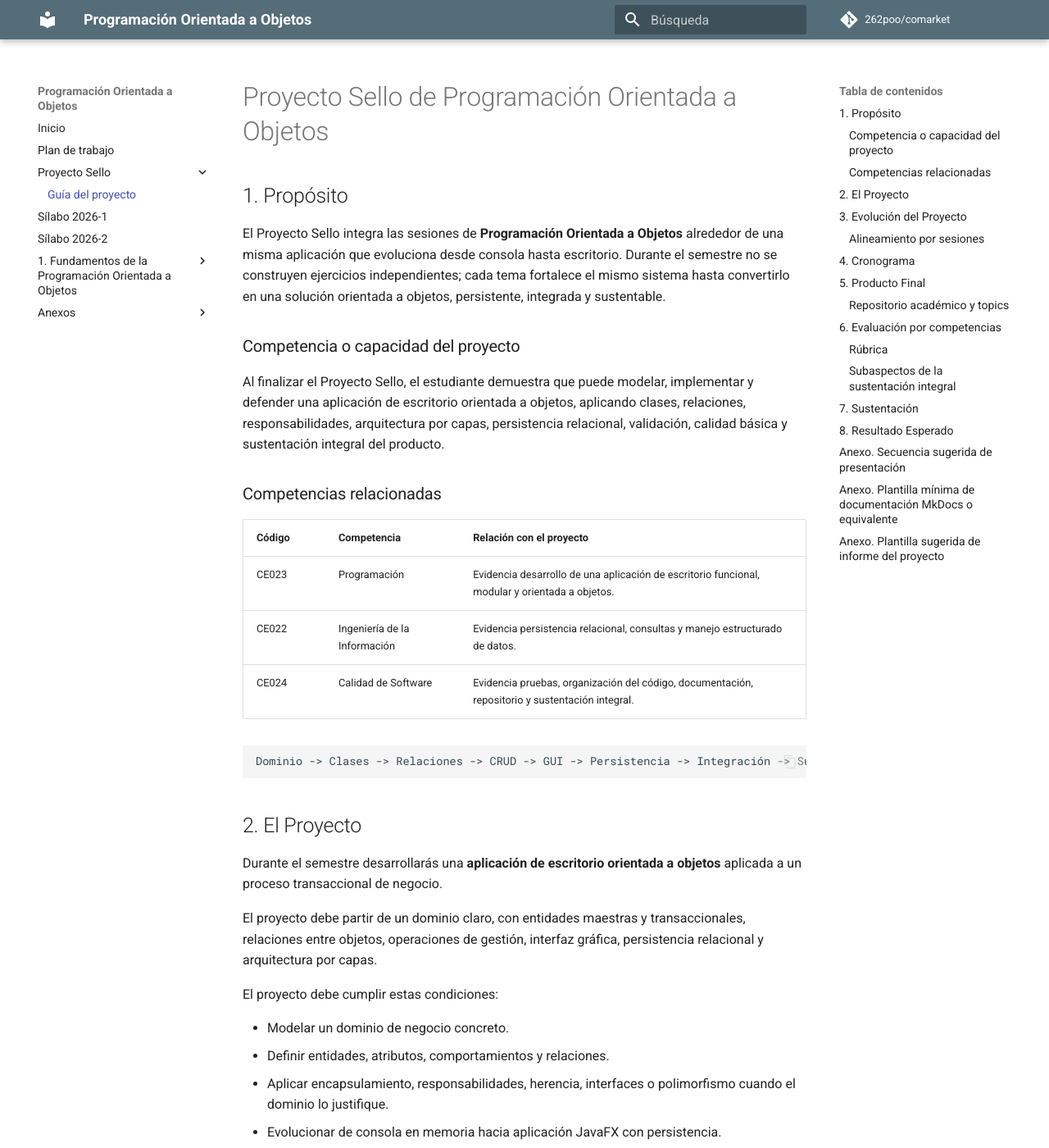
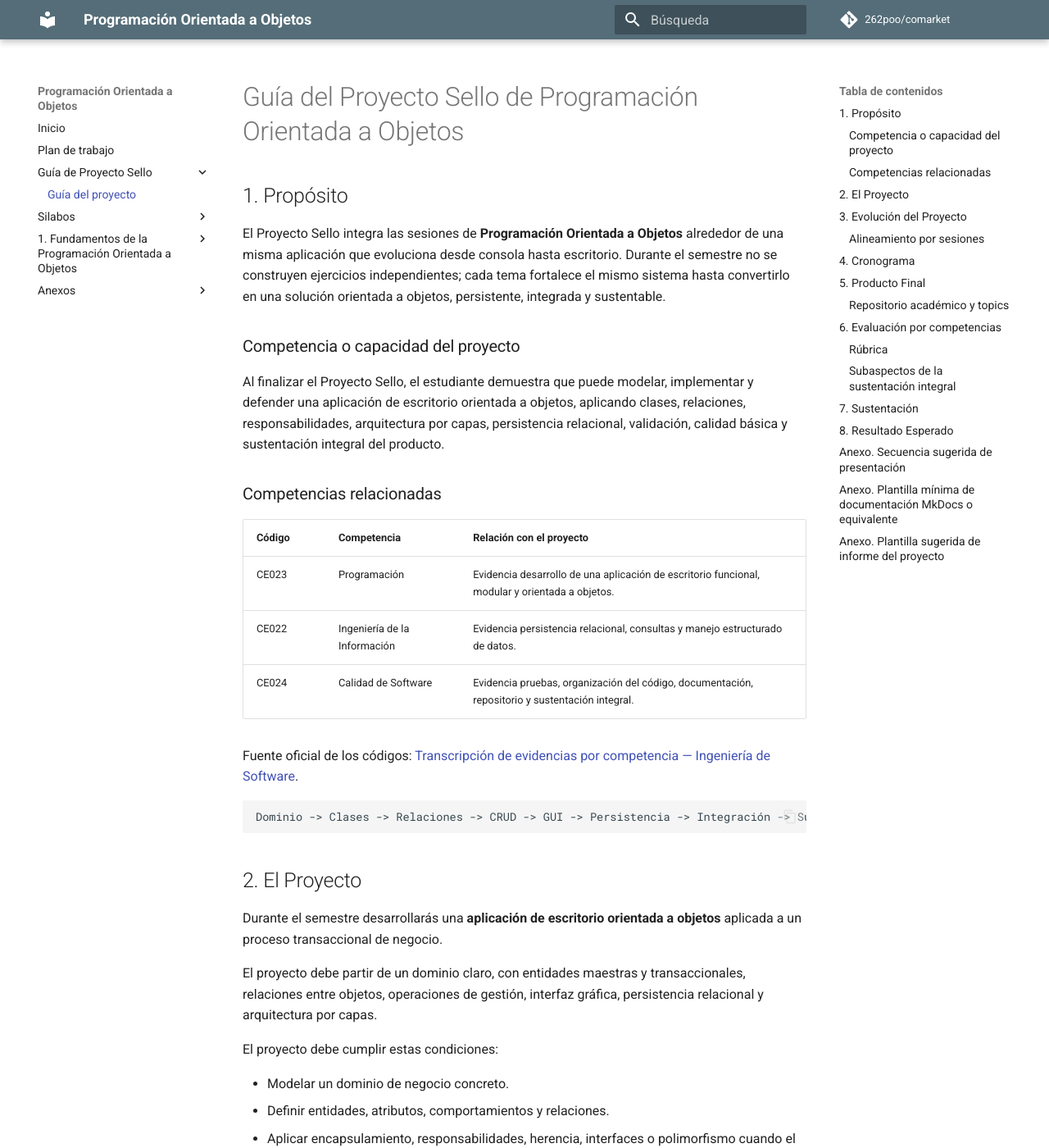
Before and after one commit to 262poo/comarket, an MkDocs documentation site: the page built from docs/proyecto-sello/index.md, in a window 1280 px wide and 1400 px high. Shown: the whole window at 82% size. Built offline with MkDocs 1.6.1 and Material for MkDocs 9.7.7, drawn with Linux system fonts in a browser that asks for light colours; comment, search, counter and statistics services are not loaded.

Commit message:
first commit

````diff
--- a/docs/proyecto-sello/index.md
+++ b/docs/proyecto-sello/index.md
@@ -1,4 +1,4 @@
-# Proyecto Sello de Programación Orientada a Objetos
+# Guía del Proyecto Sello de Programación Orientada a Objetos
 
 ## 1. Propósito
 
@@ -15,6 +15,8 @@ Al finalizar el Proyecto Sello, el estudiante demuestra que puede modelar, imple
 | CE023 | Programación | Evidencia desarrollo de una aplicación de escritorio funcional, modular y orientada a objetos. |
 | CE022 | Ingeniería de la Información | Evidencia persistencia relacional, consultas y manejo estructurado de datos. |
 | CE024 | Calidad de Software | Evidencia pruebas, organización del código, documentación, repositorio y sustentación integral. |
+
+Fuente oficial de los códigos: [Transcripción de evidencias por competencia — Ingeniería de Software](https://upeuoficial.github.io/planb/transcripcion/#c-area-de-ingenieria-de-software).
 
 ```text
 Dominio -> Clases -> Relaciones -> CRUD -> GUI -> Persistencia -> Integración -> Sustentación
--- a/mkdocs.yml
+++ b/mkdocs.yml
@@ -45,12 +45,13 @@ extra_javascript:
 nav:
   - Inicio: index.md
   - Plan de trabajo: plan-trabajo.md
-  - Proyecto Sello:
+  - Guía de Proyecto Sello:
       - Guía del proyecto: proyecto-sello/index.md
-  - Sílabo 2026-1: silabo_poo_2026_1.md
-  - Sílabo 2026-2: silabo_poo_2026_2.md
+  - Silabos:
+      - Silabo 2026-1: silabo_poo_2026_1.md
+      - Silabo 2026-2: silabo_poo_2026_2.md
   - 1. Fundamentos de la Programación Orientada a Objetos:
-    - 1 Entorno, estructuras de control, metodos y estructuras de datos lineales: sesiones/S01_Fundamentos_Estructuras_Datos.md
+      - S1 - Entorno, estructuras de control, métodos y estructuras de datos lineales: sesiones/S01_Fundamentos_Estructuras_Datos.md
   - Anexos:
       - Taller POO 01: POOTaller01.md
       - Taller POO 02: POOTaller02.md
````
